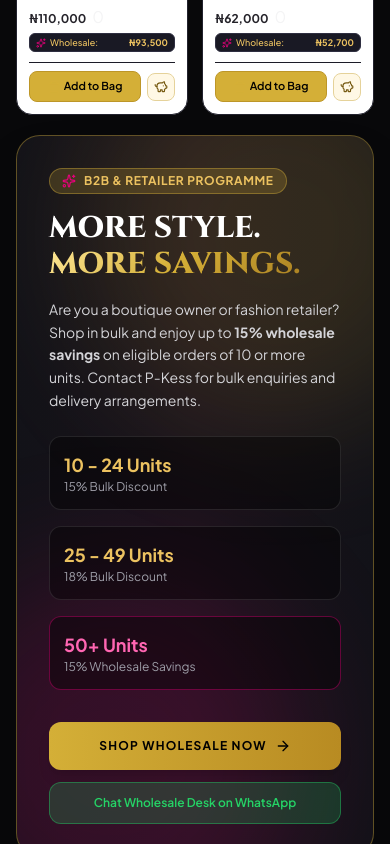
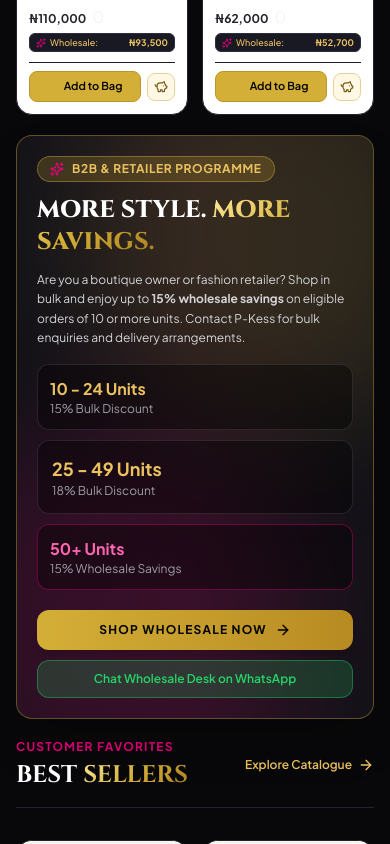
Before and after one commit to visibyltech/P.kess-fassion, a React (Vite) app: page / in a window 390 px wide. Shown: the part 1980-2824 px from the top of the page. Built offline with nearby package versions, Linux system fonts and the light colour scheme; no server answers; the database is empty; grey boxes are pictures that could not be loaded; a web font is replaced by a local one.

Commit message:
Make wholesale banner more compact on mobile

```diff
--- a/src/pages/HomePage.tsx
+++ b/src/pages/HomePage.tsx
@@ -218,46 +218,46 @@ export const HomePage: React.FC<HomePageProps> = ({ onNavigate }) => {
 
       {/* SECTION E — WHOLESALE SHOPPING BANNER */}
       <section className="home-light-section max-w-7xl mx-auto px-4 sm:px-6 lg:px-8">
-        <div className="relative rounded-3xl overflow-hidden border border-[#D4AF37]/40 bg-gradient-to-r from-[#121218] via-[#1A131C] to-[#121218] p-8 sm:p-12 lg:p-16 shadow-2xl">
+        <div className="relative rounded-2xl sm:rounded-3xl overflow-hidden border border-[#D4AF37]/40 bg-gradient-to-r from-[#121218] via-[#1A131C] to-[#121218] p-5 sm:p-12 lg:p-16 shadow-2xl">
           {/* Subtle gold ambient ring glow */}
           <div className="absolute -top-24 -right-24 w-96 h-96 rounded-full bg-[#D4AF37]/15 blur-3xl pointer-events-none" />
           <div className="absolute -bottom-24 -left-24 w-96 h-96 rounded-full bg-[#E6007A]/15 blur-3xl pointer-events-none" />
 
-          <div className="relative z-10 grid grid-cols-1 lg:grid-cols-12 gap-8 items-center">
-            <div className="lg:col-span-8 space-y-4">
+          <div className="relative z-10 grid grid-cols-1 lg:grid-cols-12 gap-5 sm:gap-8 items-center">
+            <div className="lg:col-span-8 space-y-3 sm:space-y-4">
               <div className="inline-flex items-center gap-2 px-3 py-1 rounded-full bg-[#D4AF37]/20 border border-[#D4AF37]/40 text-[#ECC260] text-xs font-bold uppercase tracking-wider">
                 <Sparkles className="w-3.5 h-3.5 text-[#E6007A]" />
                 B2B & Retailer Programme
               </div>
 
-              <h2 className="font-brand-display text-3xl sm:text-5xl font-extrabold text-white uppercase">
+              <h2 className="font-brand-display text-2xl sm:text-5xl font-extrabold text-white uppercase">
                 More Style. <span className="gold-gradient-text">More Savings.</span>
               </h2>
 
-              <p className="text-zinc-300 text-sm sm:text-base leading-relaxed max-w-2xl">
+              <p className="text-zinc-300 text-xs sm:text-base leading-relaxed max-w-2xl">
                 Are you a boutique owner or fashion retailer? Shop in bulk and enjoy up to <strong>15% wholesale savings</strong> on eligible orders of 10 or more units. Contact P-Kess for bulk enquiries and delivery arrangements.
               </p>
 
-              <div className="grid grid-cols-1 sm:grid-cols-3 gap-4 pt-2">
-                <div className="p-3.5 rounded-xl bg-black/40 border border-white/10">
-                  <div className="text-lg font-bold text-[#ECC260]">10 - 24 Units</div>
+              <div className="grid grid-cols-1 sm:grid-cols-3 gap-2.5 sm:gap-4 pt-1 sm:pt-2">
+                <div className="p-3 sm:p-3.5 rounded-xl bg-black/40 border border-white/10">
+                  <div className="text-base sm:text-lg font-bold text-[#ECC260]">10 - 24 Units</div>
                   <div className="text-xs text-zinc-400">15% Bulk Discount</div>
                 </div>
                 <div className="p-3.5 rounded-xl bg-black/40 border border-white/10">
                   <div className="text-lg font-bold text-[#ECC260]">25 - 49 Units</div>
                   <div className="text-xs text-zinc-400">18% Bulk Discount</div>
                 </div>
-                <div className="p-3.5 rounded-xl bg-black/40 border border-[#E6007A]/40">
-                  <div className="text-lg font-bold text-[#FF66B2]">50+ Units</div>
+                <div className="p-3 sm:p-3.5 rounded-xl bg-black/40 border border-[#E6007A]/40">
+                  <div className="text-base sm:text-lg font-bold text-[#FF66B2]">50+ Units</div>
                   <div className="text-xs text-zinc-400">15% Wholesale Savings</div>
                 </div>
               </div>
             </div>
 
-            <div className="lg:col-span-4 flex flex-col gap-3">
+            <div className="lg:col-span-4 flex flex-col gap-2.5 sm:gap-3">
               <button
                 onClick={() => onNavigate('wholesale')}
-                className="w-full py-4 px-6 rounded-xl bg-gradient-to-r from-[#D4AF37] to-[#B88B22] text-black font-bold text-xs uppercase tracking-widest hover:brightness-110 active:scale-95 transition-all shadow-lg flex items-center justify-center gap-2"
+                className="w-full py-3 sm:py-4 px-5 sm:px-6 rounded-xl bg-gradient-to-r from-[#D4AF37] to-[#B88B22] text-black font-bold text-xs uppercase tracking-widest hover:brightness-110 active:scale-95 transition-all shadow-lg flex items-center justify-center gap-2"
               >
                 Shop Wholesale Now
                 <ArrowRight className="w-4 h-4" />
@@ -267,7 +267,7 @@ export const HomePage: React.FC<HomePageProps> = ({ onNavigate }) => {
                 href={BRAND_CONSTANTS.socials.whatsapp}
                 target="_blank"
                 rel="noreferrer"
-                className="w-full py-3 px-6 rounded-xl bg-[#25D366]/20 border border-[#25D366]/40 hover:bg-[#25D366]/30 text-[#25D366] font-semibold text-xs text-center transition-colors"
+                className="w-full py-2.5 sm:py-3 px-5 sm:px-6 rounded-xl bg-[#25D366]/20 border border-[#25D366]/40 hover:bg-[#25D366]/30 text-[#25D366] font-semibold text-xs text-center transition-colors"
               >
                 Chat Wholesale Desk on WhatsApp
               </a>
```
